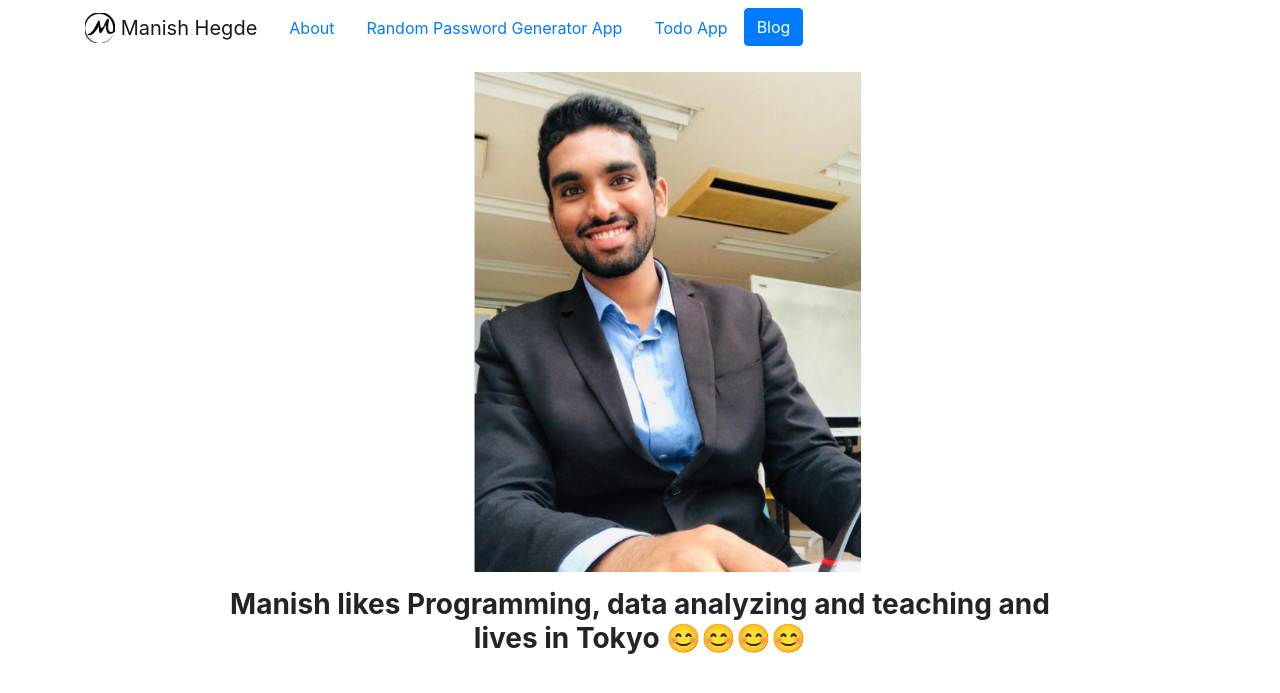
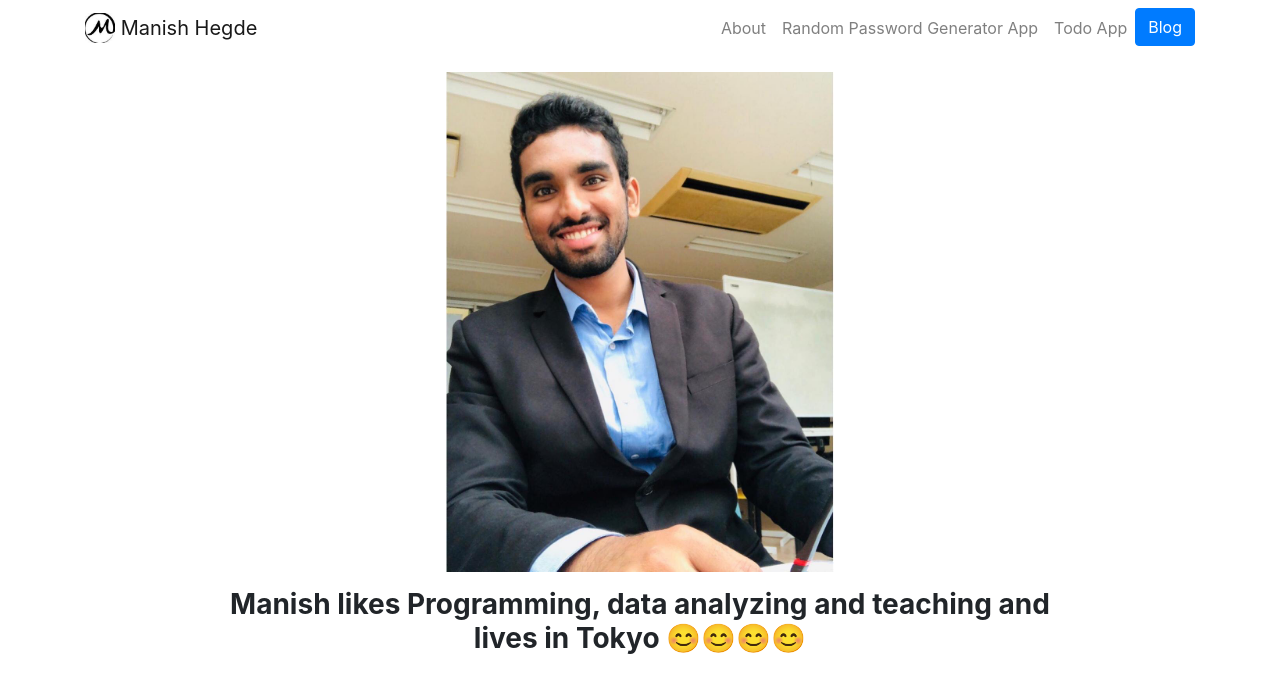
Before and after one commit to manishhegde91/personal_portfolio_project, a Django app: page / in a window 1280 px wide. Shown: the top 693 px of the page. Run offline with Django 3.2, Linux system fonts and the light colour scheme; some libraries are stand-ins or nearby versions.

Commit message:
New Local Settings

```diff
--- a/portfolio/templates/portfolio/base.html
+++ b/portfolio/templates/portfolio/base.html
@@ -21,7 +21,7 @@
   </head>
   <body>
 
-    <nav id="topNav" class="navbar navbar-expand-md navbar-light">
+    <nav class="navbar navbar-expand-md navbar-light">
       <div class="container">
 
   <a class="navbar-brand" href="{% url 'home' %}">
@@ -29,12 +29,12 @@
     <span>Manish Hegde</span>
   </a>
 
-  <button class="navbar-toggler" type="button" data-toggle="collapse" data-target="#navbarSupportedContent" aria-controls="navbarSupportedContent" aria-expanded="false" aria-label="Toggle navigation">
-    <span class="navbar-toggler-icon"></span>
-  </button>
+  <button class="navbar-toggler" type="button" data-toggle="collapse" data-target="#navbarNav" aria-controls="navbarNav" aria-expanded="false" aria-label="Toggle navigation">
+        <span class="navbar-toggler-icon"></span>
+    </button>
 
-  <div class="collapse navbar-collapse text-center" id="navbarNav">
-    <ul class="nav justify-content-end">
+  <div class="collapse navbar-collapse" id="navbarNav">
+    <ul class="navbar-nav ml-auto">
       <!--<li class="nav-item">
         <a class="nav-link" href="{% static 'portfolio/Latest resume Manish.pdf' %}">Resume</a>
       </li>-->
--- a/portfolio/templates/portfolio/home.html
+++ b/portfolio/templates/portfolio/home.html
@@ -5,7 +5,7 @@
 {% block content %}
 
 <div class="row justify-content-center my-3">
-  <div class="col-5">
+  <div class="col-md-9 text-center">
 
     <img src="{% static 'portfolio\manish.jpg' %}" height="500">
   </div>
--- a/portfolio/templates/portfolio/todo/base.html
+++ b/portfolio/templates/portfolio/todo/base.html
@@ -15,7 +15,7 @@
 <body>
 
 
-<nav class="navbar navbar-expand-md navbar-light bg-warning">
+<nav class="navbar navbar-expand-md navbar-light">
 <div class="container">
     <a class="navbar-brand" href="{% url 'home2' %}">
          <!--<img src="{% static 'todo/logo.png' %}" width="30" height="30" class="d-inline-block align-top">-->
```
Also changed, not shown: db.sqlite3.
